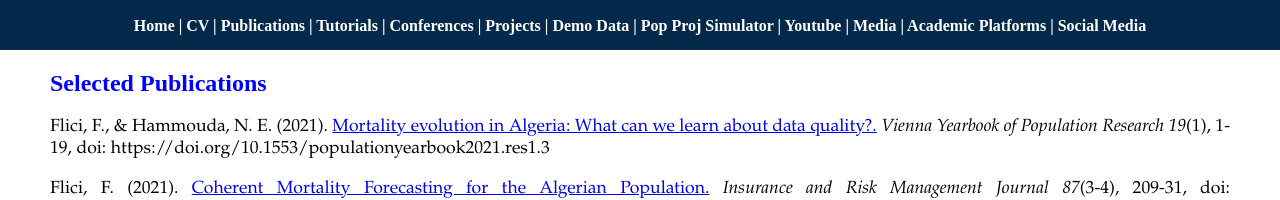
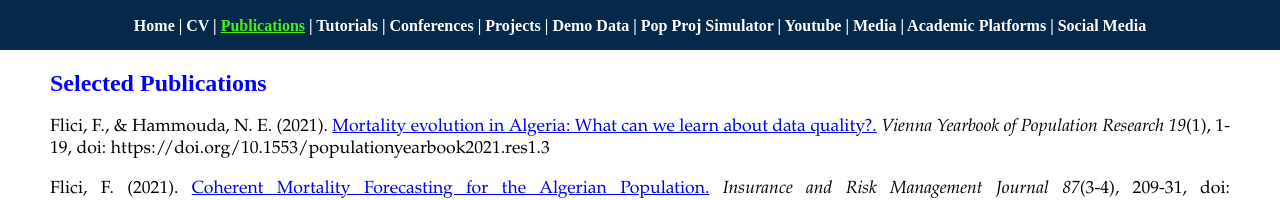
Before and after one commit to Farid-FLICI/farid-flici.github.io, a Jekyll site: the page pub.html, which Jekyll copies as it is, in a window 1280 px wide. Shown: the top 200 px of the page. Built offline with Jekyll 4.4.1, drawn with Linux system fonts in a browser that asks for light colours.

Commit message:
Update pub.html

```diff
--- a/pub.html
+++ b/pub.html
@@ -76,11 +76,11 @@ h3 {
 <div class="topnav">
 <div class="topnav_a">
 <p style="text-align:center; font-size:100%;font-family:Century Gothic; color:#ffffff; ">
-<a  href="#bio" class="a" >Home</a>
+<a  href="#bio" class="a" > Home</a>
 <a> |  </a>
 <a  href="#cv" class="a" > CV </a>
 <a> |  </a>
-<a  href="#pub" class="a" >Publications</a>
+<a  href="#pub" style= "color: #42f211" > Publications</a>
 <a> |  </a>
 <a  href="#tuto" class="a">Tutorials</a>
 <a> |  </a>
```
